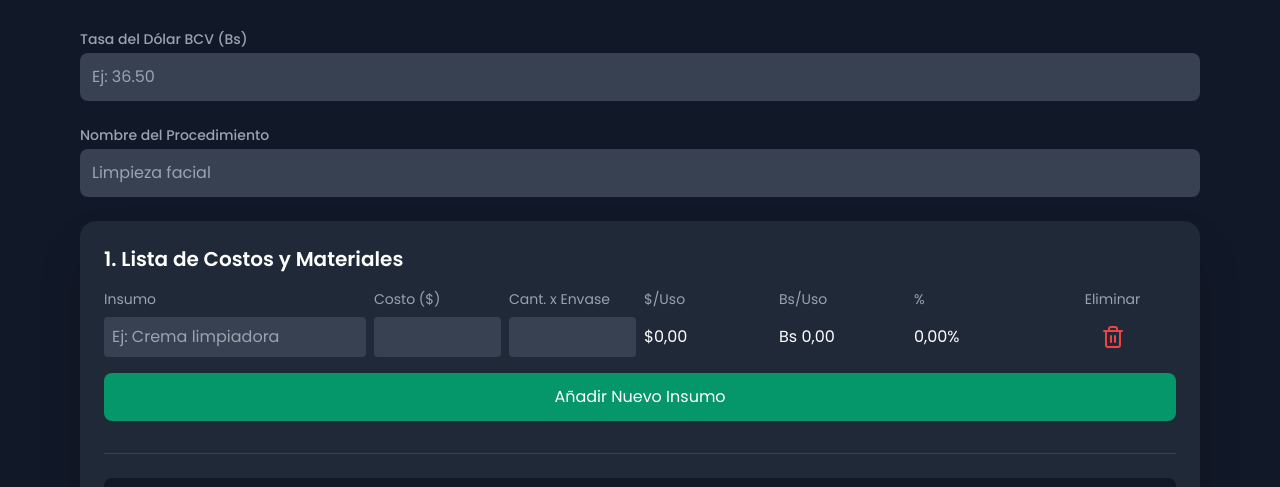
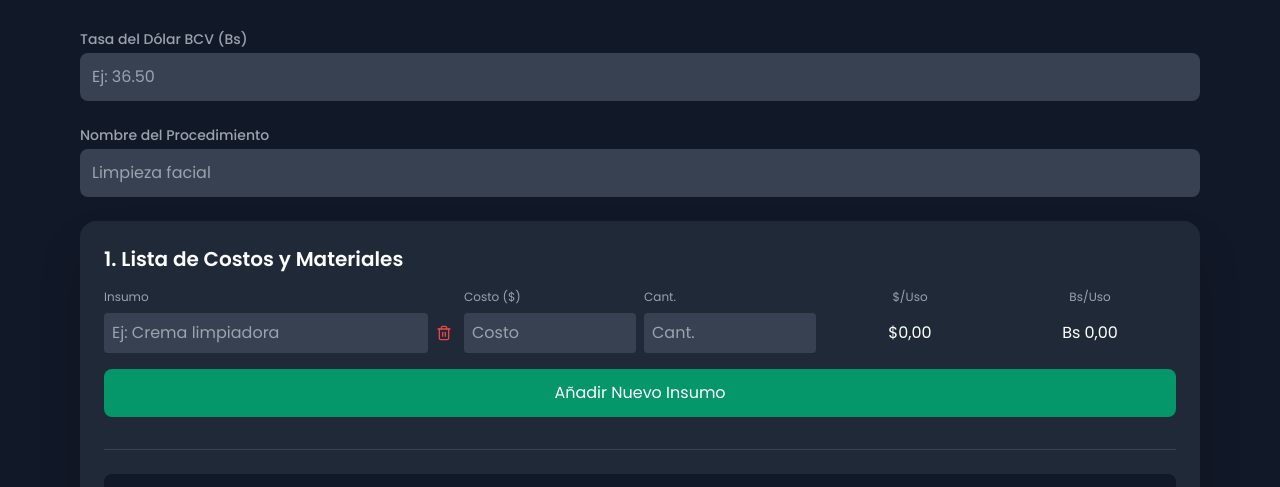
Before and after one commit to Pinto2291/calculadora_de_costos, a plain HTML site: page index.html in a window 1280 px wide. Shown: the part 91-578 px from the top of the page. Drawn offline with nearby package versions, Linux system fonts and the light colour scheme.

Commit message:
css mejorado y js tambien

```diff
--- a/index.html
+++ b/index.html
@@ -8,27 +8,9 @@
     <link rel="preconnect" href="https://fonts.googleapis.com">
     <link rel="preconnect" href="https://fonts.gstatic.com" crossorigin>
     <link href="https://fonts.googleapis.com/css2?family=Poppins:wght@400;500;600;700&display=swap" rel="stylesheet">
+    <link rel="stylesheet" href="style.css">
     <script src="https://unpkg.com/lucide@latest"></script>
-    <style>
-        body { font-family: 'Poppins', sans-serif; }
-        input[type=number]::-webkit-inner-spin-button,
-        input[type=number]::-webkit-outer-spin-button {
-            -webkit-appearance: none; margin: 0;
-        }
-        input[type=number] { -moz-appearance: textfield; }
 
-        @media (max-width: 768px) {
-            body { font-size: 0.75rem; }
-            h1, h2, h3, h4 { font-size: 1rem; }
-            input, button, .costo-dolar, .costo-bolivar, .porcentaje-insumo {
-                font-size: 0.75rem;
-            }
-            .text-4xl { font-size: 1.25rem; }
-            .text-3xl { font-size: 1.125rem; }
-            .text-lg { font-size: 0.875rem; }
-            .p-3, .p-4, .p-6 { padding: 0.5rem; }
-        }
-    </style>
 </head>
 <body class="bg-gray-900 text-white antialiased">
     <div class="container mx-auto p-2 sm:p-4 max-w-6xl">
@@ -50,15 +32,15 @@
         <main class="bg-gray-800 rounded-2xl shadow-2xl p-4 sm:p-6 space-y-8">
             <div>
                 <h2 class="text-xl font-semibold mb-4">1. Lista de Costos y Materiales</h2>
-                <div class="grid grid-cols-7 md:grid-cols-8 gap-2 text-sm text-gray-400 mb-2">
+
+                <div class="grid grid-cols-6 gap-2 text-xs text-gray-400 mb-2">
                     <div class="col-span-2">Insumo</div>
                     <div class="col-span-1">Costo ($)</div>
-                    <div class="col-span-1">Cant. x Envase</div>
-                    <div class="col-span-1">$/Uso</div>
-                    <div class="col-span-1">Bs/Uso</div>
-                    <div class="col-span-1">%</div>
-                    <div class="col-span-1 text-center">Eliminar</div>
+                    <div class="col-span-1">Cant.</div>
+                    <div class="col-span-1 text-center">$/Uso</div>
+                    <div class="col-span-1 text-center">Bs/Uso</div>
                 </div>
+
                 <div id="lista-insumos" class="space-y-4"></div>
                 <button id="agregar-insumo" class="mt-4 w-full bg-emerald-600 hover:bg-emerald-700 text-white py-3 rounded-lg">Añadir Nuevo Insumo</button>
             </div>
@@ -94,105 +76,10 @@
     </div>
 
     <footer class="text-center mt-12 text-sm text-gray-500">
-        Hecho con amor por Ignacio Developer · <a href="https://pinto2291.github.io/ignacio_website/" target="_blank" class="text-emerald-400 hover:underline">Mi portafolio</a>
+        Hecho con amor por Ignacio Developer · <a href="https://pinto2291.github.io/ignacio_website/" target="_blank" class="text-emerald-400 hover:underline">Portafolio</a>
     </footer>
 
-    <script>
-    const formato = n => n.toLocaleString('es-VE', { minimumFractionDigits: 2, maximumFractionDigits: 2 });
+    <script src="script.js"></script>
 
-    const listaInsumos = document.getElementById("lista-insumos");
-    const btnAgregar = document.getElementById("agregar-insumo");
-    const bcvInput = document.getElementById("bcv");
-    const margenInput = document.getElementById("margen-ganancia");
-    const adicionalInput = document.getElementById("ganancia-adicional");
-    const totalDisplay = document.getElementById("costo-total");
-    const nombreProcedimientoInput = document.getElementById("nombre-procedimiento");
-    const nombreProcedimientoTitulo = document.getElementById("nombre-procedimiento-titulo");
-    const nombreProcedimientoHeader = document.getElementById("nombre-procedimiento-header");
-    const precioOriginal = document.getElementById("precio-original");
-    const precioFinal = document.getElementById("precio-final");
-    const precioBs = document.getElementById("precio-bs");
-    const redondearBtn = document.getElementById("redondear");
-
-    function calcular() {
-        const bcv = parseFloat(bcvInput.value) || 0;
-        let total = 0;
-
-        const insumos = [...listaInsumos.children].map(row => {
-            const [nombre, costo, cantidad, usdUsoEl, bsUsoEl, porcentajeEl] = row.querySelectorAll("input, .costo-dolar, .costo-bolivar, .porcentaje-insumo");
-            const costoVal = parseFloat(costo.value) || 0;
-            const cantidadVal = parseFloat(cantidad.value) || 1;
-            const usoUsd = costoVal / cantidadVal;
-            const usoBs = usoUsd * bcv;
-            total += usoUsd;
-            usdUsoEl.textContent = "$" + formato(usoUsd);
-            bsUsoEl.textContent = "Bs " + formato(usoBs);
-            return { row, usoUsd };
-        });
-
-        totalDisplay.textContent = "$" + formato(total);
-
-        insumos.forEach(({ row, usoUsd }) => {
-            const porcentaje = total ? (usoUsd / total) * 100 : 0;
-            const porcentajeEl = row.querySelector(".porcentaje-insumo");
-            porcentajeEl.textContent = formato(porcentaje) + "%";
-        });
-
-        const margen = parseFloat(margenInput.value) || 0;
-        const adicional = parseFloat(adicionalInput.value) || 0;
-        const precio = total * (1 + margen / 100) + adicional;
-
-        precioOriginal.textContent = "Precio exacto: $" + formato(precio);
-        precioFinal.textContent = "$" + formato(precio);
-        precioBs.textContent = "Bs " + formato(precio * bcv);
-
-        return { precio, precioBs: precio * bcv };
-    }
-
-    function agregarInsumo(nombre = '', costo = '', cantidad = '') {
-        const div = document.createElement("div");
-        div.className = "grid grid-cols-7 md:grid-cols-8 gap-2 items-center";
-        div.innerHTML = `
-            <input type="text" class="col-span-2 bg-gray-700 p-2 rounded" placeholder="Ej: Crema limpiadora" value="${nombre}">
-            <input type="number" class="col-span-1 bg-gray-700 p-2 rounded" step="0.01" value="${costo}">
-            <input type="number" class="col-span-1 bg-gray-700 p-2 rounded" step="0.01" value="${cantidad}">
-            <div class="costo-dolar col-span-1">$0.00</div>
-            <div class="costo-bolivar col-span-1">Bs 0.00</div>
-            <div class="porcentaje-insumo col-span-1">0%</div>
-            <div class="col-span-1 flex justify-center">
-                <button class="text-red-500 hover:text-red-700" onclick="this.closest('div.grid').remove(); calcular();">
-                    <i data-lucide="trash-2"></i>
-                </button>
-            </div>
-        `;
-        listaInsumos.appendChild(div);
-        calcular();
-        lucide.createIcons();
-    }
-
-    btnAgregar.addEventListener("click", () => agregarInsumo());
-    bcvInput.addEventListener("input", calcular);
-    margenInput.addEventListener("input", calcular);
-    adicionalInput.addEventListener("input", calcular);
-    nombreProcedimientoInput.addEventListener("input", () => {
-        nombreProcedimientoTitulo.textContent = nombreProcedimientoInput.value;
-        nombreProcedimientoHeader.textContent = nombreProcedimientoInput.value ? nombreProcedimientoInput.value : 'Calculadora de Estructura de Costos';
-    });
-
-    redondearBtn.addEventListener("click", () => {
-        const { precio, precioBs: precioBsf } = calcular();
-        const redondeado = Math.ceil(precio / 5) * 5;
-        const redondeadoBs = Math.ceil(precioBsf / 5) * 5;
-        precioFinal.textContent = "$" + formato(redondeado);
-        precioBs.textContent = "Bs " + formato(redondeadoBs);
-    });
-
-    listaInsumos.addEventListener("input", calcular);
-
-    // Añadir un input por defecto al cargar
-    window.addEventListener('DOMContentLoaded', () => {
-        agregarInsumo();
-    });
-    </script>
 </body>
 </html>
--- /dev/null
+++ b/script.js
@@ -0,0 +1,93 @@
+const formato = n => n.toLocaleString('es-VE', { minimumFractionDigits: 2, maximumFractionDigits: 2 });
+
+    const listaInsumos = document.getElementById("lista-insumos");
+    const btnAgregar = document.getElementById("agregar-insumo");
+    const bcvInput = document.getElementById("bcv");
+    const margenInput = document.getElementById("margen-ganancia");
+    const adicionalInput = document.getElementById("ganancia-adicional");
+    const totalDisplay = document.getElementById("costo-total");
+    const nombreProcedimientoInput = document.getElementById("nombre-procedimiento");
+    const nombreProcedimientoTitulo = document.getElementById("nombre-procedimiento-titulo");
+    const nombreProcedimientoHeader = document.getElementById("nombre-procedimiento-header");
+    const precioOriginal = document.getElementById("precio-original");
+    const precioFinal = document.getElementById("precio-final");
+    const precioBs = document.getElementById("precio-bs");
+    const redondearBtn = document.getElementById("redondear");
+
+    function calcular() {
+    const bcv = parseFloat(bcvInput.value) || 0;
+    let total = 0;
+
+    // Ya no se selecciona ni se usa 'porcentajeEl'
+    [...listaInsumos.children].forEach(row => {
+        const [nombre, costo, cantidad, usdUsoEl, bsUsoEl] = row.querySelectorAll("input, .costo-dolar, .costo-bolivar");
+        const costoVal = parseFloat(costo.value) || 0;
+        const cantidadVal = parseFloat(cantidad.value) || 1;
+        const usoUsd = costoVal / cantidadVal;
+        const usoBs = usoUsd * bcv;
+        total += usoUsd;
+        usdUsoEl.textContent = "$" + formato(usoUsd);
+        bsUsoEl.textContent = "Bs " + formato(usoBs);
+    });
+
+    totalDisplay.textContent = "$" + formato(total);
+
+    // El bloque forEach para calcular porcentaje se ha eliminado completamente.
+
+    const margen = parseFloat(margenInput.value) || 0;
+    const adicional = parseFloat(adicionalInput.value) || 0;
+    const precio = total * (1 + margen / 100) + adicional;
+
+    precioOriginal.textContent = "Precio exacto: $" + formato(precio);
+    precioFinal.textContent = "$" + formato(precio);
+    precioBs.textContent = "Bs " + formato(precio * bcv);
+
+    return { precio, precioBs: precio * bcv };
+    }
+
+    function agregarInsumo(nombre = '', costo = '', cantidad = '') {
+        const div = document.createElement("div");
+        // Usamos 6 columnas, que se adaptan mucho mejor a móviles.
+        div.className = "grid grid-cols-6 gap-2 items-center";
+        div.innerHTML = `
+            <div class="col-span-2 flex items-center gap-1">
+                <input type="text" class="w-full bg-gray-700 p-2 rounded" placeholder="Ej: Crema limpiadora" value="${nombre}">
+                <button class="text-red-500 hover:text-red-700 p-1 flex-shrink-0" onclick="this.closest('div.grid').remove(); calcular();">
+                    <i data-lucide="trash-2" class="w-4 h-4"></i>
+                </button>
+            </div>
+
+            <input type="number" class="col-span-1 bg-gray-700 p-2 rounded" placeholder="Costo" step="0.01" value="${costo}">
+            <input type="number" class="col-span-1 bg-gray-700 p-2 rounded" placeholder="Cant." step="0.01" value="${cantidad}">
+            <div class="costo-dolar col-span-1 text-center">$0.00</div>
+            <div class="costo-bolivar col-span-1 text-center">Bs 0.00</div>
+        `;
+        listaInsumos.appendChild(div);
+        calcular();
+        lucide.createIcons();
+    }
+
+
+
+    btnAgregar.addEventListener("click", () => agregarInsumo());
+    bcvInput.addEventListener("input", calcular);
+    margenInput.addEventListener("input", calcular);
+    adicionalInput.addEventListener("input", calcular);
+    nombreProcedimientoInput.addEventListener("input", () => {
+        nombreProcedimientoTitulo.textContent = nombreProcedimientoInput.value;
+    });
+
+    redondearBtn.addEventListener("click", () => {
+        const { precio, precioBs: precioBsf } = calcular();
+        const redondeado = Math.ceil(precio / 5) * 5;
+        const redondeadoBs = Math.ceil(precioBsf / 5) * 5;
+        precioFinal.textContent = "$" + formato(redondeado);
+        precioBs.textContent = "Bs " + formato(redondeadoBs);
+    });
+
+    listaInsumos.addEventListener("input", calcular);
+
+    // Añadir un input por defecto al cargar
+    window.addEventListener('DOMContentLoaded', () => {
+        agregarInsumo();
+    });
--- /dev/null
+++ b/style.css
@@ -0,0 +1,21 @@
+ body {
+    font-family: 'Poppins', sans-serif;
+}
+
+input[type=number]::-webkit-inner-spin-button,
+input[type=number]::-webkit-outer-spin-button {
+            -webkit-appearance: none; margin: 0;
+        }
+        input[type=number] { -moz-appearance: textfield; }
+
+        @media (max-width: 768px) {
+            body { font-size: 0.75rem; }
+            h1, h2, h3, h4 { font-size: 1rem; }
+            input, button, .costo-dolar, .costo-bolivar, .porcentaje-insumo {
+                font-size: 0.75rem;
+            }
+            .text-4xl { font-size: 1.25rem; }
+            .text-3xl { font-size: 1.125rem; }
+            .text-lg { font-size: 0.875rem; }
+            .p-3, .p-4, .p-6 { padding: 0.5rem; }
+        }
```
